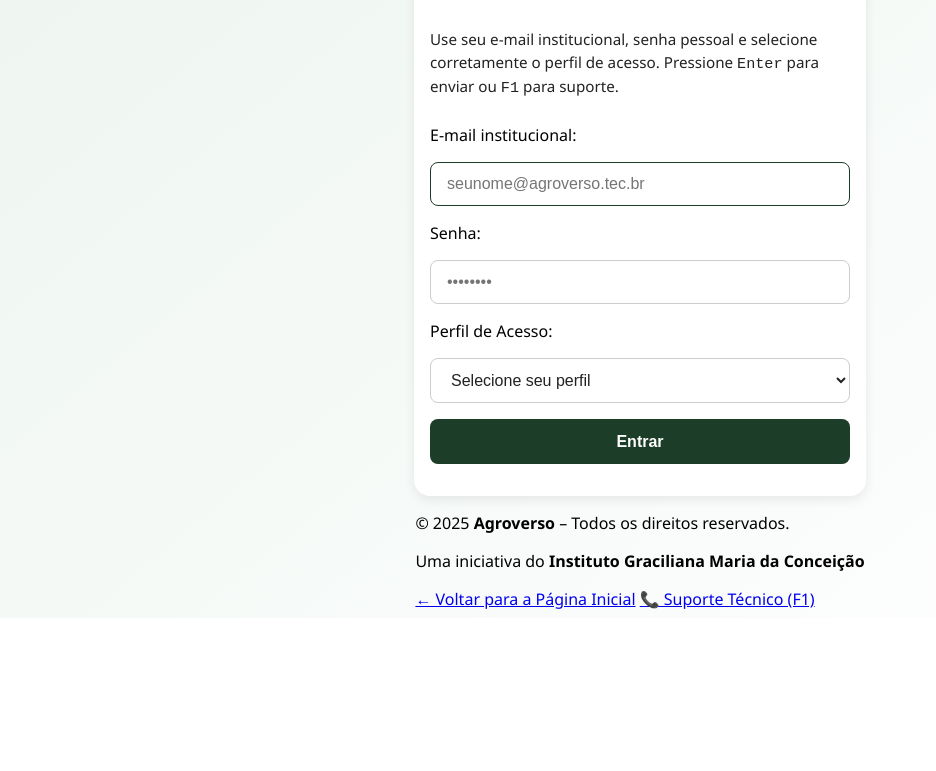
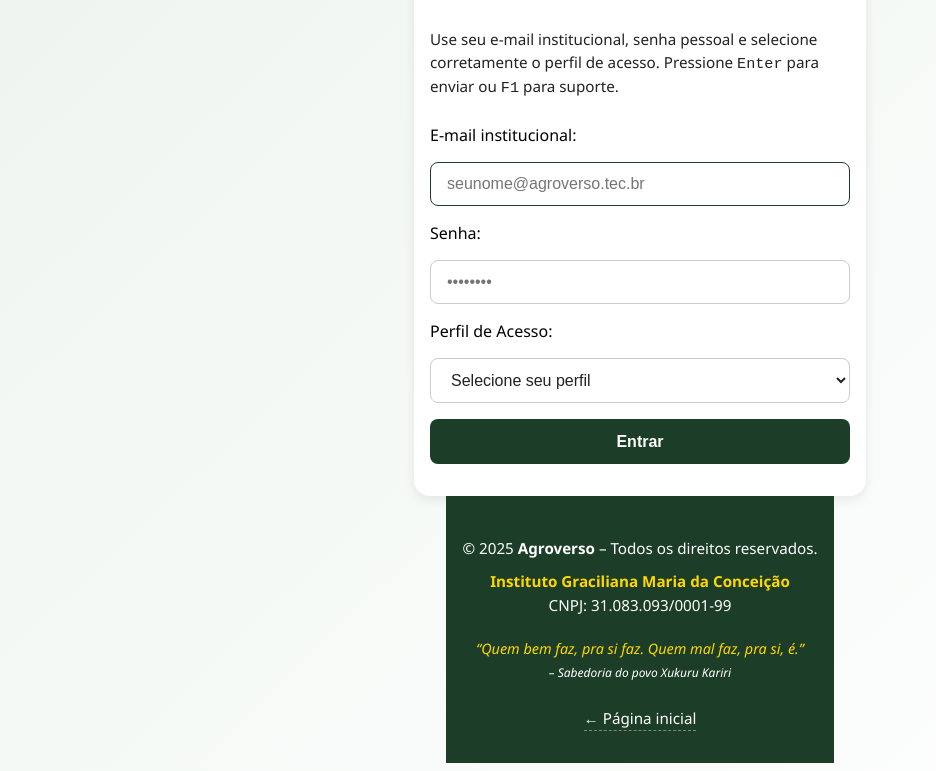
Before and after one commit to Graciliano-Tolentino/agroverso_landing, a plain HTML site: page login.html in a window 1280 px wide. Shown: the part 443-1214 px from the top of the page, without its empty margins (0-936 px from the left). Before the commit the page ends 1061 px from the top, so only its background shows below. Drawn offline with Linux system fonts and the light colour scheme; files that its build step writes are made by us from their sources.

Commit message:
🔐 Finaliza tela de login com header e footer modularizados, frase indígena e CNPJ institucional

```diff
--- a/assets/css/footer.css
+++ b/assets/css/footer.css
@@ -1,26 +1,55 @@
-/* ============================================================================
-🧭 footer.css – Rodapé Institucional Modular Agroverso
-🎯 Foco em contraste, acessibilidade e separação semântica
-============================================================================ */
+/* ==========================================================================================
+🦶 footer.css – Estilos exclusivos para o rodapé institucional do Agroverso
+🌿 Identidade, respeito ancestral, clareza legal e navegabilidade mínima
+========================================================================================== */
 
 .rodape-site {
-  background-color: var(--cor-clara);
-  color: var(--cor-texto); /* texto preto */
+  background-color: var(--cor-principal, #1C3D27);
+  color: var(--cor-clara, #ffffff);
+  padding: 2rem 1rem;
   text-align: center;
-  padding: var(--espaco-lg) var(--espaco-sm);
   font-size: 0.95rem;
   line-height: 1.6;
-  border-top: 3px solid var(--cor-principal);
-  box-shadow: inset 0 2px 4px rgba(0, 0, 0, 0.05);
 }
 
-.rodape-site a {
-  color: var(--cor-principal);
-  text-decoration: underline;
-  transition: color 0.3s ease;
+.rodape-direitos,
+.rodape-instituicao {
+  margin: 0.5rem 0;
 }
 
-.rodape-site a:hover,
-.rodape-site a:focus {
-  color: var(--cor-secundaria);
+.instituto-destaque {
+  font-weight: bold;
+  color: #FFD700; /* Dourado Agroverso */
 }
+
+.frase-povo-originario {
+  margin-top: 1.2rem;
+  font-style: italic;
+  font-size: 0.9rem;
+  color: #FFD700;
+}
+
+.frase-povo-originario small {
+  display: block;
+  font-size: 0.75rem;
+  color: #ffffff;
+  margin-top: 0.2rem;
+}
+
+.rodape-links {
+  margin-top: 1.5rem;
+}
+
+.rodape-links a {
+  display: inline-block;
+  color: #ffffff;
+  text-decoration: none;
+  margin: 0 0.5rem;
+  border-bottom: 1px dashed rgba(255, 255, 255, 0.4);
+  transition: color 0.2s ease, border-color 0.2s ease;
+}
+
+.rodape-links a:hover {
+  color: #FFD700;
+  border-color: #FFD700;
+}
--- a/login.html
+++ b/login.html
@@ -12,20 +12,21 @@
   <meta name="author" content="Instituto Graciliana Maria da Conceição" />
   <meta name="theme-color" content="#1C3D27" />
 
-  <!-- 🎨 Estilos principais -->
-  <link rel="stylesheet" href="login.css" />
+  <!-- 🎨 Estilos Modulares -->
+  <link rel="stylesheet" href="assets/css/login.css" />
   <link rel="stylesheet" href="assets/css/header.css" />
+  <link rel="stylesheet" href="assets/css/footer.css" />
 
-  <!-- 🖼️ Favicon e identidade -->
+  <!-- 🖼️ Favicon -->
   <link rel="icon" href="assets/favicon.ico" type="image/x-icon" />
 </head>
 
 <body class="login-body">
 
-  <!-- ✅ Cabeçalho modularizado -->
+  <!-- ✅ Cabeçalho institucional do Agroverso -->
   <div data-include="partials/header.html"></div>
 
-  <!-- 🧩 Conteúdo principal -->
+  <!-- 🧩 Conteúdo principal: formulário de login -->
   <main class="login-container" role="main" aria-label="Área principal de autenticação do sistema Agroverso">
     <section class="login-box" role="form" aria-labelledby="login-titulo">
       <h2 id="login-titulo" class="login-title">Acesso Seguro ao Sistema Agroverso</h2>
@@ -60,29 +61,19 @@
     </section>
   </main>
 
-  <!-- 🔻 Rodapé institucional regenerativo -->
-  <footer class="rodape-site" role="contentinfo" aria-label="Rodapé institucional do sistema Agroverso">
-    <div class="rodape-conteudo">
-      <p class="rodape-direitos">© 2025 <strong>Agroverso</strong> – Todos os direitos reservados.</p>
-      <p class="rodape-instituicao">Uma iniciativa do <strong>Instituto Graciliana Maria da Conceição</strong></p>
-      <nav class="rodape-links" aria-label="Links institucionais">
-        <a href="index.html" class="rodape-link">← Voltar para a Página Inicial</a>
-        <a href="https://wa.me/5511963372373" class="rodape-link" target="_blank" rel="noopener" accesskey="1">
-          📞 Suporte Técnico (F1)
-        </a>
-      </nav>
-    </div>
-  </footer>
+  <!-- ✅ Rodapé institucional do Agroverso -->
+  <div data-include="partials/footer.html"></div>
 
-  <!-- 🔁 Includes dinâmicos e acessibilidade -->
+  <!-- 🔁 Script para carregar includes -->
   <script src="scripts/includes.js" defer></script>
 
-  <!-- 🔐 Script de login inteligente -->
+  <!-- 🔐 Script inteligente de login -->
   <script>
     document.addEventListener("DOMContentLoaded", () => {
       const emailInput = document.getElementById("email");
       emailInput.focus();
 
+      // F1 = Suporte via WhatsApp
       window.addEventListener("keydown", (e) => {
         if (e.key === "F1") {
           e.preventDefault();
@@ -90,6 +81,7 @@
         }
       });
 
+      // Enter para submissão
       const form = document.getElementById("form-login");
       form.addEventListener("keydown", (e) => {
         if (e.key === "Enter" && e.target.tagName !== "TEXTAREA") {
--- a/partials/footer.html
+++ b/partials/footer.html
@@ -1,13 +1,21 @@
 <footer class="rodape-site" role="contentinfo">
+
   <p class="rodape-direitos">
     © 2025 <strong>Agroverso</strong> – Todos os direitos reservados.
   </p>
 
   <p class="rodape-instituicao">
-    <strong class="instituto-destaque">Instituto Graciliana Maria da Conceição</strong>
+    <strong class="instituto-destaque">Instituto Graciliana Maria da Conceição</strong><br />
+    CNPJ: 31.083.093/0001-99
+  </p>
+
+  <p class="frase-povo-originario">
+    <em>“Quem bem faz, pra si faz. Quem mal faz, pra si, é.”</em><br />
+    <small>– Sabedoria do povo Xukuru Kariri</small>
   </p>
 
   <nav class="rodape-links">
     <a href="index.html">← Página inicial</a>
   </nav>
+
 </footer>
```
